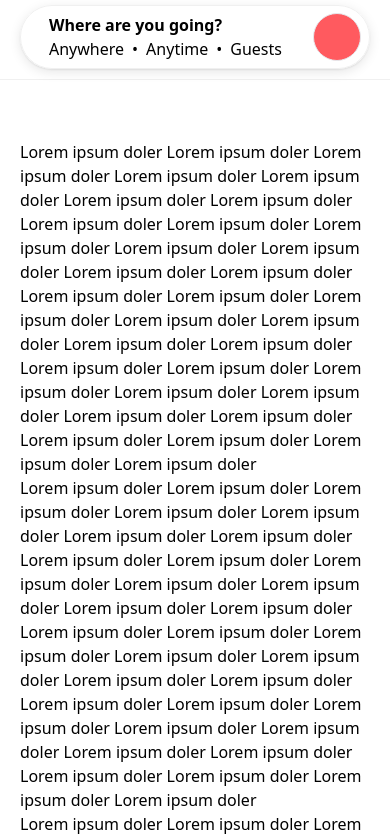
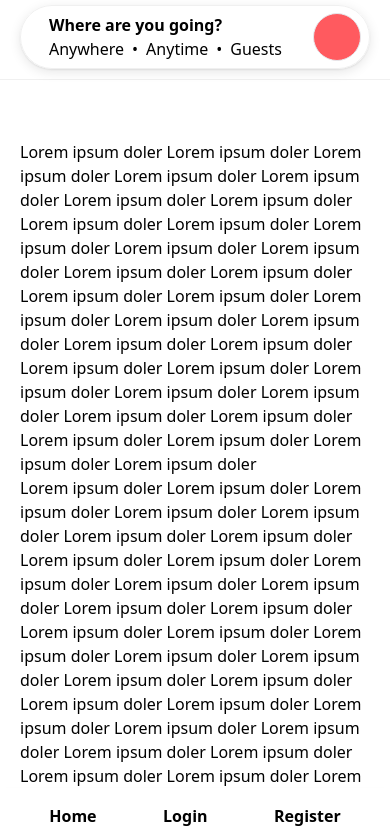
Before and after one commit to weralite/bnb-assignment, a Next.js app: page / in a window 390 px wide. Shown: the top 840 px of the page. Built offline with nearby package versions, Linux system fonts and the light colour scheme.

Commit message:
added e mobile user menu

```diff
--- a/src/app/components/layout/Header.tsx
+++ b/src/app/components/layout/Header.tsx
@@ -2,7 +2,7 @@
 import { useState } from 'react';
 import { motion, useAnimation } from 'framer-motion';
 import HeaderAnimations from './HeaderAnimations';
-import DesktopMenu from "../navigation/DesktopMenu";
+import DesktopUserMenu from "../navigation/DesktopUserMenu";
 import MobileContent from "./headerContent/MobileContent"
 import ScrolledContent from './headerContent/ScrolledContent';
 import NonScrolledContent from './headerContent/NonScrolledContent';
@@ -26,7 +26,7 @@ export default function Header() {
 
         <div className="flex flex-row justify-between w-full h-20 py-2">
           <HeaderLogo />
-          <DesktopMenu />
+          <DesktopUserMenu />
         </div>
 
 
--- /dev/null
+++ b/src/app/components/navigation/MobileUserMenu.tsx
@@ -0,0 +1,37 @@
+"use client";
+
+import { useState } from "react";
+import { useScroll, useMotionValueEvent, motion } from "framer-motion";
+
+export default function MobileUserMenu() {
+  const { scrollY } = useScroll(); // Track scroll position
+  const [isVisible, setIsVisible] = useState(true); // Control menu visibility
+  const [lastScrollY, setLastScrollY] = useState(0); // Store last scroll position
+
+  // Detect scroll direction and toggle menu visibility
+  useMotionValueEvent(scrollY, "change", (currentScroll) => {
+    if (currentScroll > lastScrollY && currentScroll > 50) {
+      // Scrolling down, hide menu (move it down out of view)
+      setIsVisible(false);
+    } else {
+      // Scrolling up, show menu (move it back up)
+      setIsVisible(true);
+    }
+    setLastScrollY(currentScroll); // Update last scroll position
+  });
+
+  return (
+    <motion.nav
+      initial={{ y: 0 }}
+      animate={{ y: isVisible ? 0 : 100 }} // Show menu (y=0), hide (y=100 moves it down out of view)
+      transition={{ duration: 0.3 }}
+      className="sm:hidden fixed bottom-0 left-0 right-0 bg-white shadow-md p-4 z-50 w-full"
+    >
+      <ul className="flex justify-around">
+        <li className="font-bold"><a href="/">Home</a></li>
+        <li className="font-bold"><a href="/login">Login</a></li>
+        <li className="font-bold"><a href="/register">Register</a></li>
+      </ul>
+    </motion.nav>
+  );
+}
--- a/src/app/layout.tsx
+++ b/src/app/layout.tsx
@@ -3,6 +3,7 @@ import localFont from "next/font/local";
 import "./globals.css";
 import Header from "@/app/components/layout/Header";
 import Container from "@/app/components/layout/Container";
+import MobileUserMenu from "@/app/components/navigation/MobileUserMenu"
 
 const geistSans = localFont({
   src: "./fonts/GeistVF.woff",
@@ -34,6 +35,7 @@ export default function RootLayout({
         <Container>
           {children}
           </Container>
+          <MobileUserMenu />
 
       </body>
     </html>
```
Also changed, not shown: src/app/components/navigation/DesktopUserMenu.tsx (renamed from src/app/components/navigation/DesktopMenu.tsx), src/app/components/navigation/MobileMenu.tsx (deleted).
